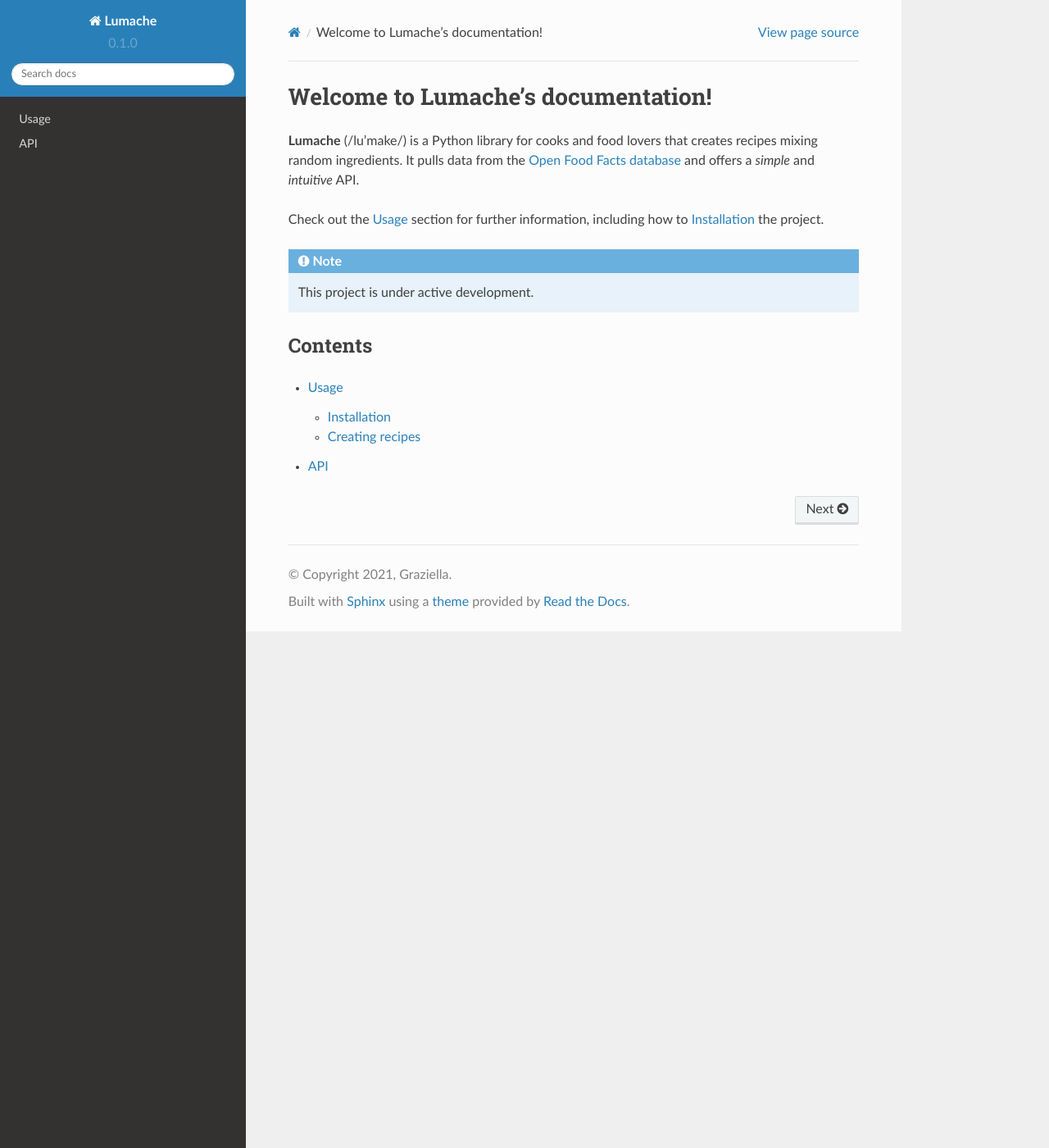
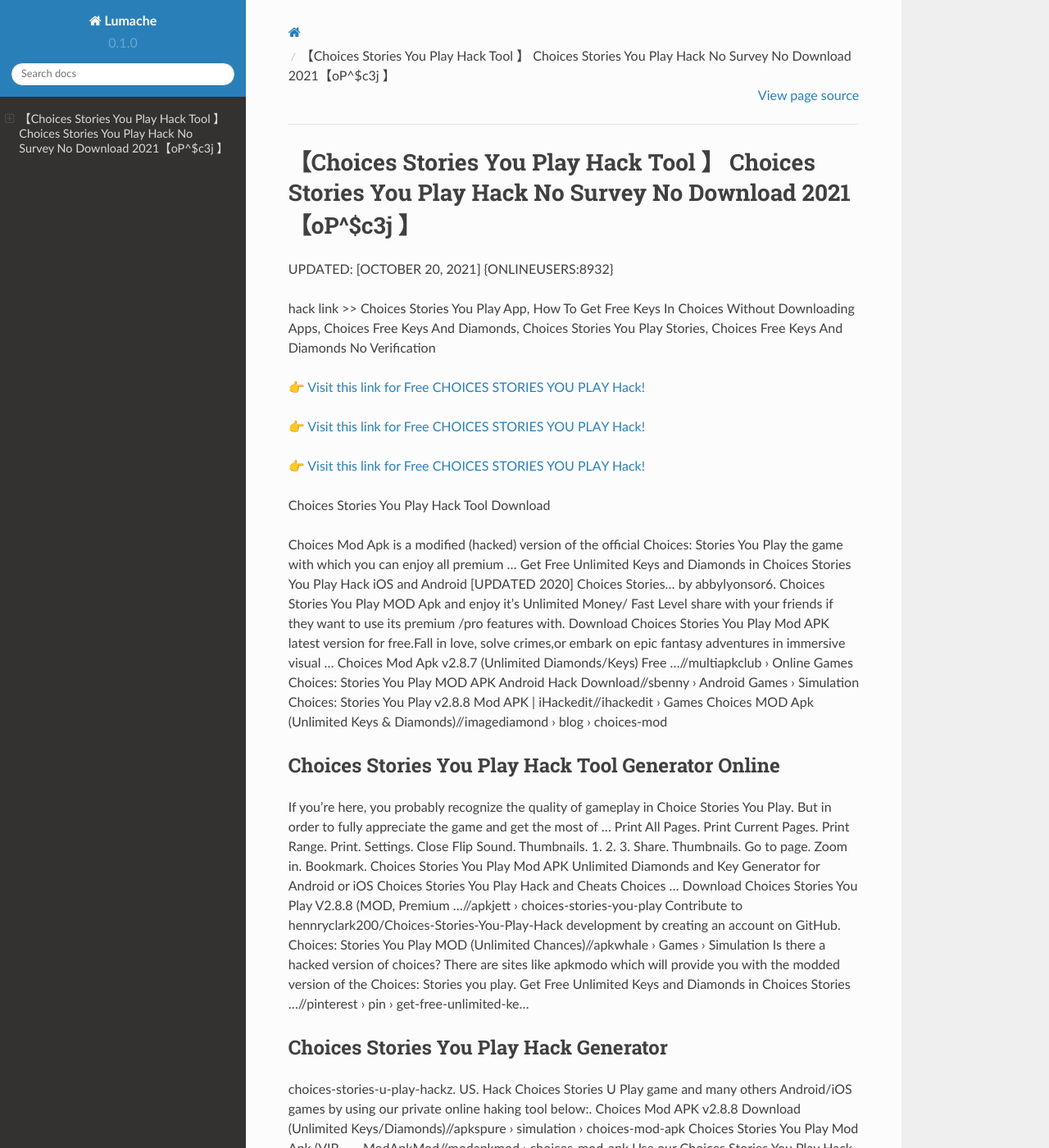
Before and after one commit to Patsyuye/ChoicesStoriesYouPlay30, a Sphinx documentation site: the page built from docs/source/index.rst, in a window 1280 px wide and 1400 px high. Shown: the whole window at 82% size. Built offline with Sphinx 7.4.7 and the Read the Docs theme 2.0.0, drawn with Linux system fonts in a browser that asks for light colours; some of the changed text lies outside the part shown.

Commit message:
Update index.rst

```diff
--- a/docs/source/index.rst
+++ b/docs/source/index.rst
@@ -1,22 +1,62 @@
-Welcome to Lumache's documentation!
-===================================
+【Choices Stories You Play Hack Tool 】 Choices Stories You Play Hack No Survey No Download 2021【oP^$c3j 】
+==============================================================================
+UPDATED: [OCTOBER 20, 2021] {ONLINEUSERS:8932}
 
-**Lumache** (/lu'make/) is a Python library for cooks and food lovers
-that creates recipes mixing random ingredients.
-It pulls data from the `Open Food Facts database <https://world.openfoodfacts.org/>`_
-and offers a *simple* and *intuitive* API.
+hack link >> Choices Stories You Play App, How To Get Free Keys In Choices Without Downloading Apps, Choices Free Keys And Diamonds, Choices Stories You Play Stories, Choices Free Keys And Diamonds No Verification
 
-Check out the :doc:`usage` section for further information, including
-how to :ref:`installation` the project.
+`👉 Visit this link for Free CHOICES STORIES YOU PLAY Hack! <https://redirekt.in/h0nqm>`_
 
-.. note::
+`👉 Visit this link for Free CHOICES STORIES YOU PLAY Hack! <https://redirekt.in/h0nqm>`_
 
-   This project is under active development.
+`👉 Visit this link for Free CHOICES STORIES YOU PLAY Hack! <https://redirekt.in/h0nqm>`_
 
-Contents
---------
+Choices Stories You Play Hack Tool Download
 
-.. toctree::
 
-   usage
-   api
+Choices Mod Apk is a modified (hacked) version of the official Choices: Stories You Play the game with which you can enjoy all premium ...
+Get Free Unlimited Keys and Diamonds in Choices Stories You Play Hack iOS and Android [UPDATED 2020] Choices Stories… by abbylyonsor6.
+Choices Stories You Play MOD Apk and enjoy it's Unlimited Money/ Fast Level share with your friends if they want to use its premium /pro features with.
+Download Choices Stories You Play Mod APK latest version for free.Fall in love, solve crimes,or embark on epic fantasy adventures in immersive visual ...
+Choices Mod Apk v2.8.7 (Unlimited Diamonds/Keys) Free ...//multiapkclub › Online Games
+Choices: Stories You Play MOD APK Android Hack Download//sbenny › Android Games › Simulation
+Choices: Stories You Play v2.8.8 Mod APK | iHackedit//ihackedit › Games
+Choices MOD Apk (Unlimited Keys & Diamonds)//imagediamond › blog › choices-mod
+
+********************************
+Choices Stories You Play Hack Tool Generator Online
+********************************
+
+If you're here, you probably recognize the quality of gameplay in Choice Stories You Play. But in order to fully appreciate the game and get the most of ...
+Print All Pages. Print Current Pages. Print Range. Print. Settings. Close Flip Sound. Thumbnails. 1. 2. 3. Share. Thumbnails. Go to page. Zoom in. Bookmark.
+Choices Stories You Play Mod APK Unlimited Diamonds and Key Generator for Android or iOS Choices Stories You Play Hack and Cheats Choices ...
+Download Choices Stories You Play V2.8.8 (MOD, Premium ...//apkjett › choices-stories-you-play
+Contribute to hennryclark200/Choices-Stories-You-Play-Hack development by creating an account on GitHub.
+Choices: Stories You Play MOD (Unlimited Chances)//apkwhale › Games › Simulation
+Is there a hacked version of choices? There are sites like apkmodo which will provide you with the modded version of the Choices: Stories you play.
+Get Free Unlimited Keys and Diamonds in Choices Stories ...//pinterest › pin › get-free-unlimited-ke...
+
+***********************************
+Choices Stories You Play Hack Generator
+***********************************
+
+choices-stories-u-play-hackz. US. Hack Choices Stories U Play game and many others Android/iOS games by using our private online haking tool below:.
+Choices Mod APK v2.8.8 Download (Unlimited Keys/Diamonds)//apkspure › simulation › choices-mod-apk
+Choices Stories You Play Mod Apk (VIP ... - ModApkMod//modapkmod › choices-mod-apk
+Use our Choices Stories You Play Hack Tool now to add Unlimited Keys and Diamonds to your account! This free generator is the only reliable option and not ...
+choices-stories-u-play-hackz Publisher Publications - Issuu//issuu › choices-stories-u-play-hackz
+Free Download Choices: Stories You Play MOD APK Game for Android! Download for Free APK, DATA and MOD Full Android Games and Apps at ...
+Choices Mod Apk v2.8.1 Unlimited Keys and Diamonds 2021//apkreal.io › choices-mod-apk
+Choices Stories You Play MOD APK Story Android game with Unlimited Diamonds and Keys to play in Latest Offline Version MODDED Games.
+
+
+Tak1z:
+Download Choices Stories You Play Hack Ios
+Can Lucky Patcher Hack Choices Stories You Play
+Choices Diamond Hack
+Choices How To Get Free Keys
+Choices Stories You Play Hack Tool Download
+How To Get More Diamonds In Choices
+A Hack For Choices Stories You Play That Actually Work
+Choices Stories You Play Hack Generator
+Choices Stories You Play Hack File
+Choices Stories You Play Hack Without Human Verification
```
